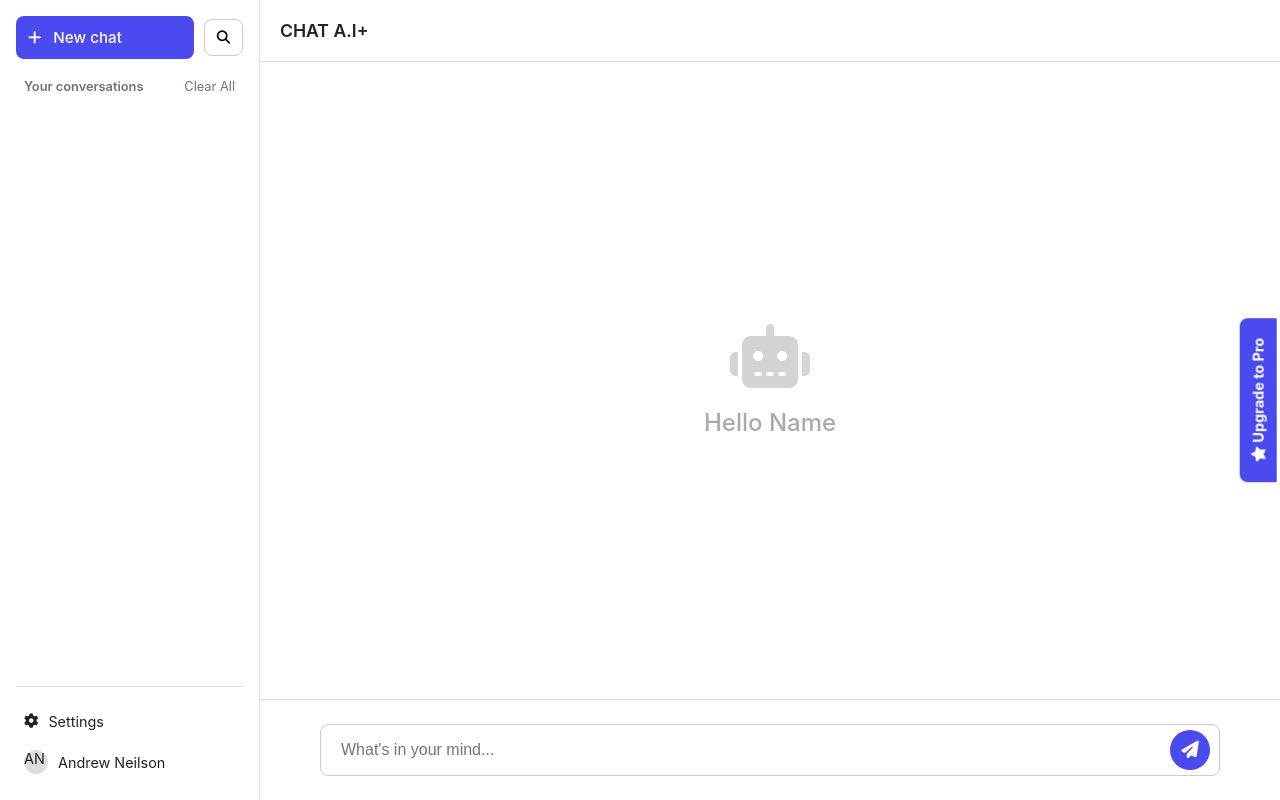
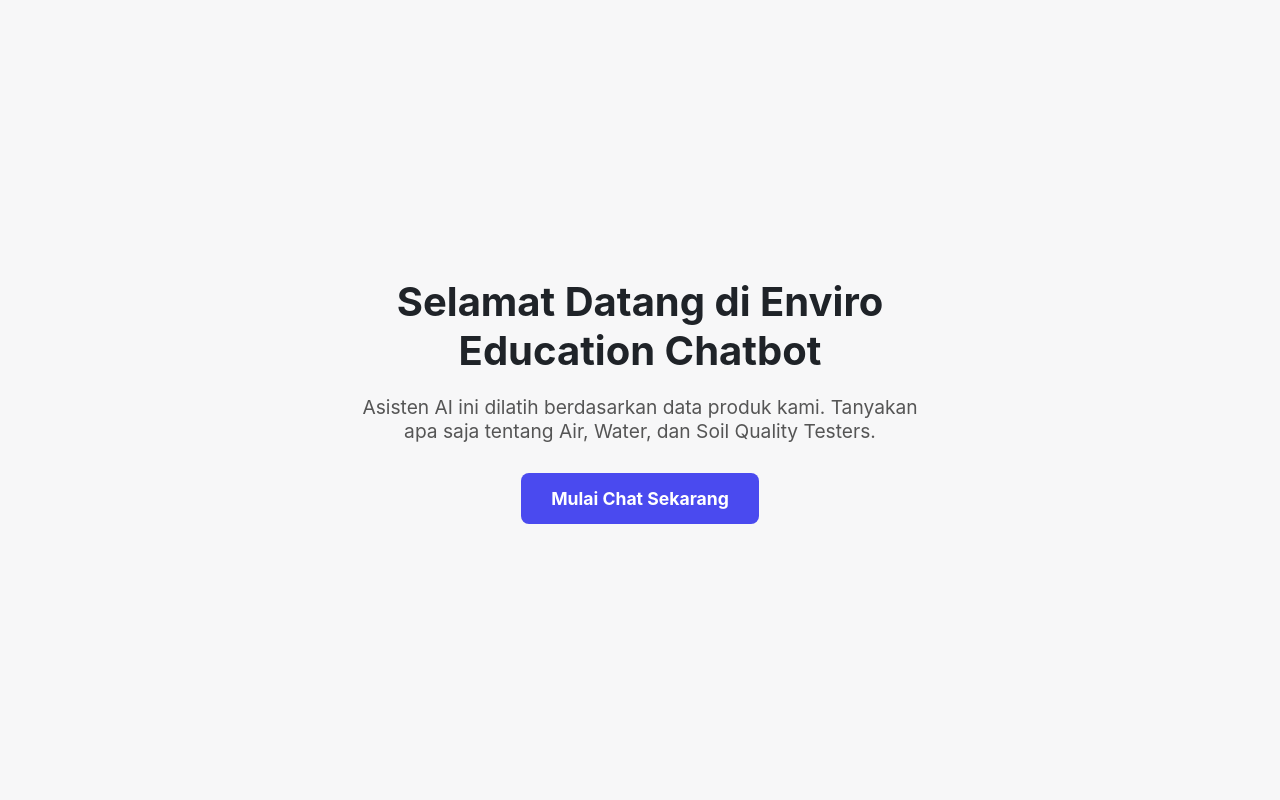
Before and after one commit to syuhraputri27/enviro-edu-chatbot, a Flask app: page / in a window 1280 px wide. Run offline with Flask 3, Linux system fonts and the light colour scheme; data that the repository does not hold is empty.

Commit message:
add landing page (index.html), update CSS and app.py

```diff
--- a/app.py
+++ b/app.py
@@ -42,8 +42,18 @@ except Exception as e:
     print(f"❌ GAGAL terhubung ke ChromaDB. Pastikan server chroma run... berjalan. Error: {e}")
 
 # --- 3. Endpoint Frontend ---
+# @app.route("/")
+# def home():
+#     return render_template("chat.html")
+
 @app.route("/")
 def home():
+    """Sajikan landing page (index.html)"""
+    return render_template("index.html")
+
+@app.route("/chat")
+def chat_page():
+    """Sajikan halaman chat utama (chat.html)"""
     return render_template("chat.html")
 
 # --- 4. Endpoint API - Ambil SEMUA History (untuk F5) ---
--- a/static/style.css
+++ b/static/style.css
@@ -5,13 +5,57 @@
     box-sizing: border-box;
 }
 
+/* 1. STYLE BODY UNIVERSAL (Dasar) */
 body {
     font-family: -apple-system, BlinkMacSystemFont, "Segoe UI", Roboto, Helvetica, Arial, sans-serif;
     background-color: #f7f7f8;
     color: #1f2328;
+    /* display: flex; */
+    /* height: 100vh; */
+    /* overflow: hidden; Mencegah body scroll */
+}
+
+/* 2. STYLE BODY KHUSUS UNTUK CHAT PAGE */
+/* Selektor ini memastikan style hanya berlaku jika body BUKAN landing-page */
+body:not(.landing-page) {
     display: flex;
     height: 100vh;
     overflow: hidden; /* Mencegah body scroll */
+}
+
+/* --- 3. STYLE UNTUK LANDING PAGE (index.html) --- */
+
+.landing-page { /* Menggunakan class yang ditambahkan di index.html */
+    display: flex;
+    align-items: center;
+    justify-content: center;
+    text-align: center;
+    height: 100vh;
+}
+
+.landing-container {
+    max-width: 600px;
+    padding: 20px;
+}
+.landing-container h1 {
+    font-size: 2.5em;
+    margin-bottom: 20px;
+}
+.landing-container p {
+    font-size: 1.2em;
+    margin-bottom: 30px;
+    color: #555;
+}
+.start-chat-btn {
+    display: inline-block;
+    padding: 15px 30px;
+    background-color: #4a4aef;
+    color: white;
+    text-decoration: none;
+    font-size: 1.1em;
+    font-weight: bold;
+    border-radius: 8px;
+    /* Tambahkan hover atau style lain yang Anda suka */
 }
 
 /* --- 1. Sidebar (Kiri) --- */
--- a/templates/chat.html
+++ b/templates/chat.html
@@ -10,9 +10,9 @@
 </head>
 <body>
 
-    <div class="upgrade-tab">
+    <!-- <div class="upgrade-tab">
         <i class="fa-solid fa-star"></i> Upgrade to Pro
-    </div>
+    </div> -->
 
     <nav class="sidebar">
 
@@ -34,14 +34,14 @@
                 </ul>
         </div>
 
-        <div class="sidebar-footer">
+        <!-- <div class="sidebar-footer">
             <ul>
                 <li><i class="fa-solid fa-cog"></i> Settings</li>
                 <li>
                     <div class="avatar">AN</div> Andrew Neilson
                 </li>
             </ul>
-        </div>
+        </div> -->
     </nav>
 
     <section class="chat-area">
--- /dev/null
+++ b/templates/index.html
@@ -0,0 +1,36 @@
+<!DOCTYPE html>
+<html lang="id">
+<head>
+    <meta charset="UTF-8">
+    <meta name="viewport" content="width=device-width, initial-scale=1.0">
+    <title>Enviro Education Chatbot</title>
+    <link rel="stylesheet" href="/static/style.css">
+    <!-- <style>
+        /* CSS sederhana khusus untuk halaman ini */
+        body { display: flex; align-items: center; justify-content: center; text-align: center; }
+        .landing-container { max-width: 600px; padding: 20px; }
+        .landing-container h1 { font-size: 2.5em; margin-bottom: 20px; }
+        .landing-container p { font-size: 1.2em; margin-bottom: 30px; color: #555; }
+        .start-chat-btn {
+            display: inline-block;
+            padding: 15px 30px;
+            background-color: #4a4aef;
+            color: white;
+            text-decoration: none;
+            font-size: 1.1em;
+            font-weight: bold;
+            border-radius: 8px;
+        }
+    </style> -->
+</head>
+<body class="landing-page">
+    <div class="landing-container">
+        <h1>Selamat Datang di Enviro Education Chatbot</h1>
+        <p>
+            Asisten AI ini dilatih berdasarkan data produk kami.
+            Tanyakan apa saja tentang Air, Water, dan Soil Quality Testers.
+        </p>
+        <a href="/chat" class="start-chat-btn">Mulai Chat Sekarang</a>
+    </div>
+</body>
+</html>
```
